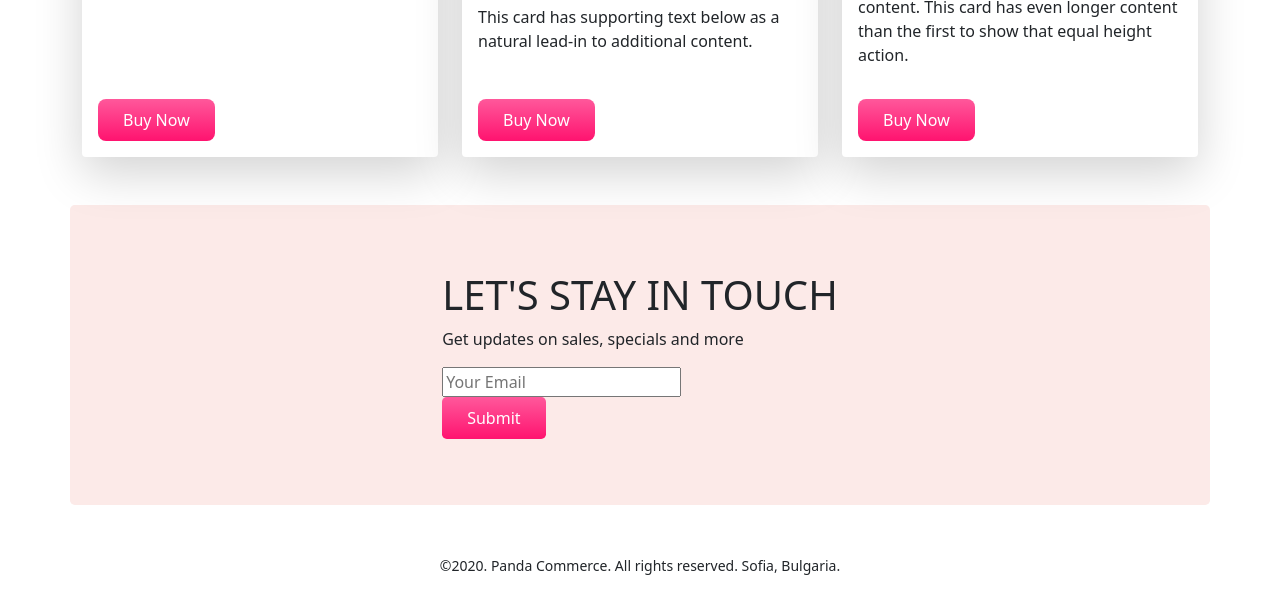
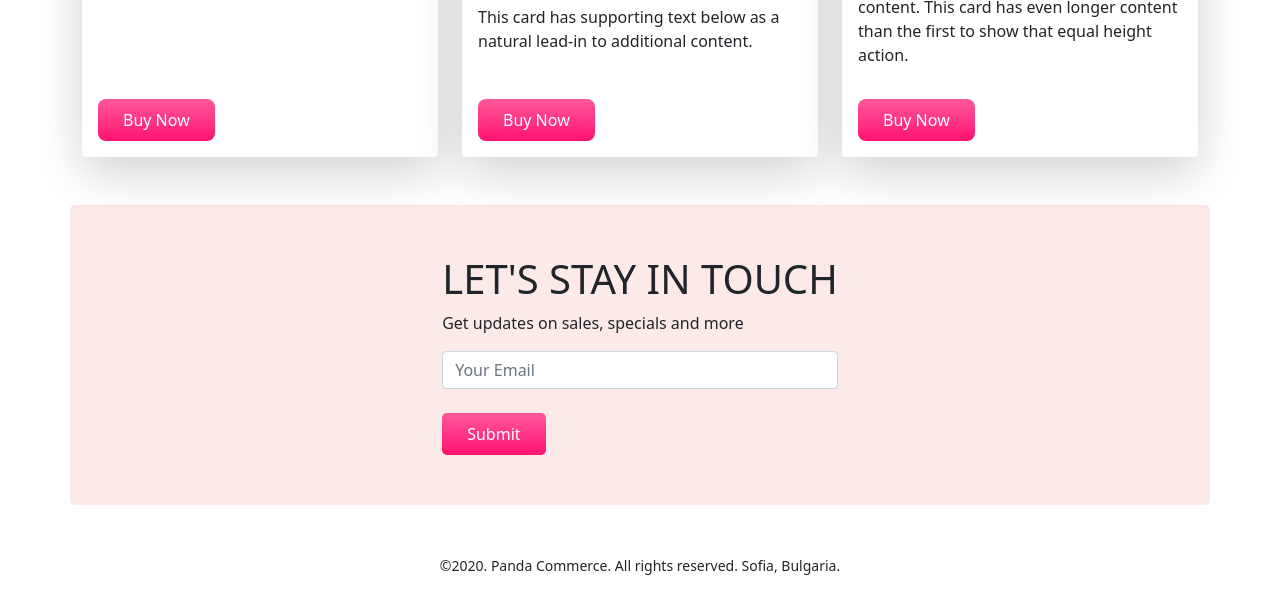
Before and after one commit to sa-sabuj/panda-commerce-sabuj-bootstrsp, a plain HTML site: page index.html in a window 1280 px wide. Shown: the part 1826-2419 px from the top of the page. Drawn offline with nearby package versions, Linux system fonts and the light colour scheme.

Commit message:
form control added

```diff
--- a/index.html
+++ b/index.html
@@ -221,7 +221,7 @@
             <div class="subscrib">
                 <h1>LET'S STAY IN TOUCH</h1>
             <p>Get updates on sales, specials and more</p>
-            <input type="text" name="" placeholder="Your Email" id=""> <br>
+            <input class="form-control" type="text" name="" placeholder="Your Email" id=""> <br>
             <button class="panda-btn-buy-now rounded-3">Submit</button>
             </div>
         </section>
```
